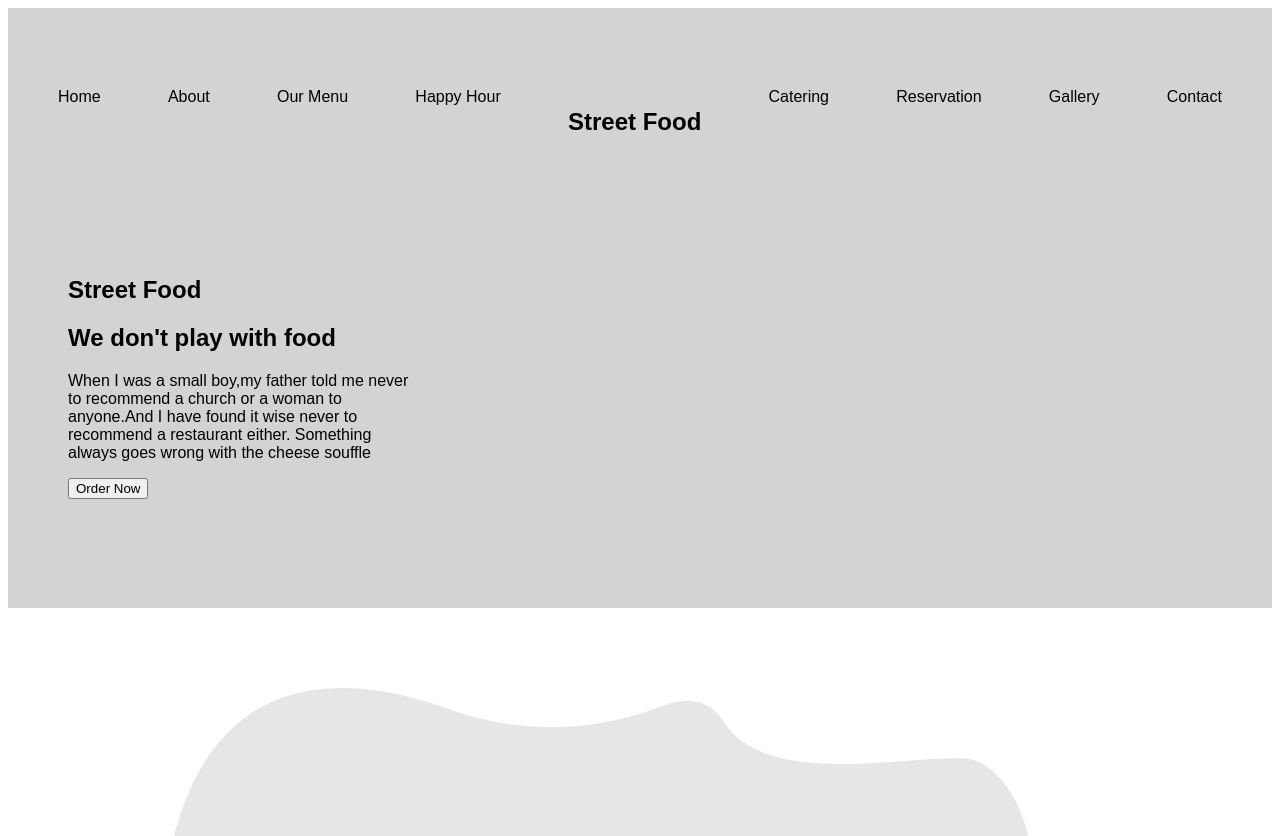
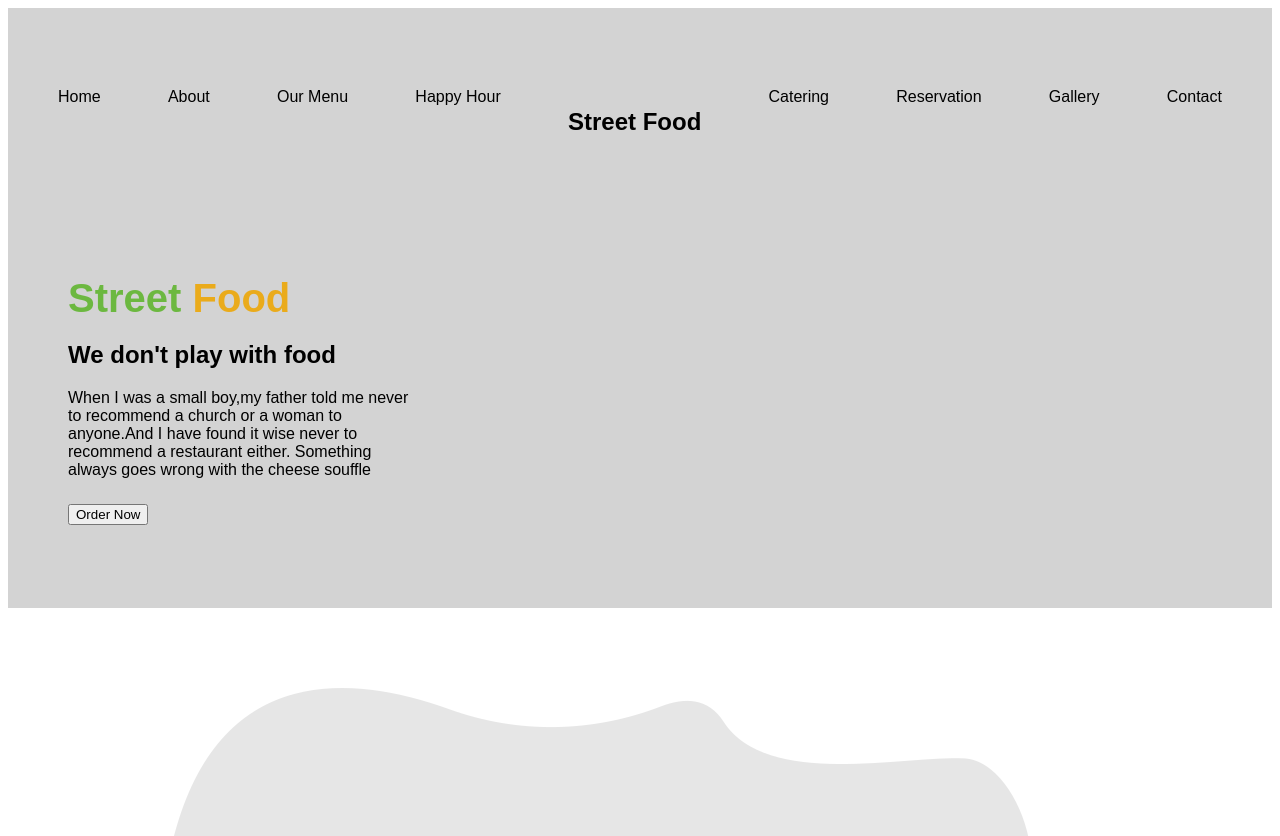
Before and after one commit to lokified/StreetFood-website, a plain HTML site: page index.html in a window 1280 px wide. Shown: the top 836 px of the page. Drawn offline with Linux system fonts and the light colour scheme.

Commit message:
add id and change margin and color

```diff
--- a/index.css
+++ b/index.css
@@ -23,3 +23,17 @@ nav > div >ul >li{
     margin-left: 60px;
     width: 350px;
 }
+#head1{
+    font-size: 40px;
+    margin-bottom: 15px;
+}
+#part1{
+    color: #6CB840;
+}
+#part2{
+    color: #EAAB1B;
+}
+#content{
+    margin-top: 10px;
+    margin-bottom: 25px;
+}
--- a/index.html
+++ b/index.html
@@ -23,9 +23,9 @@
                </ul>
            </div>
            <div class="heading">
-               <h1>Street Food</h1>
-               <h2>We don't play with food</h2>
-               <p>
+               <h1 id="head1"><span id="part1">Street</span> <span id="part2">Food</span></h1>
+               <h2 id="head2">We don't play with food</h2>
+               <p id="content">
                 When I was a small boy,my father told me never to recommend a church or a woman to anyone.And I have found it wise never to recommend a restaurant either. Something always goes wrong with the cheese souffle
                </p>
                <button>Order Now</button>
```
